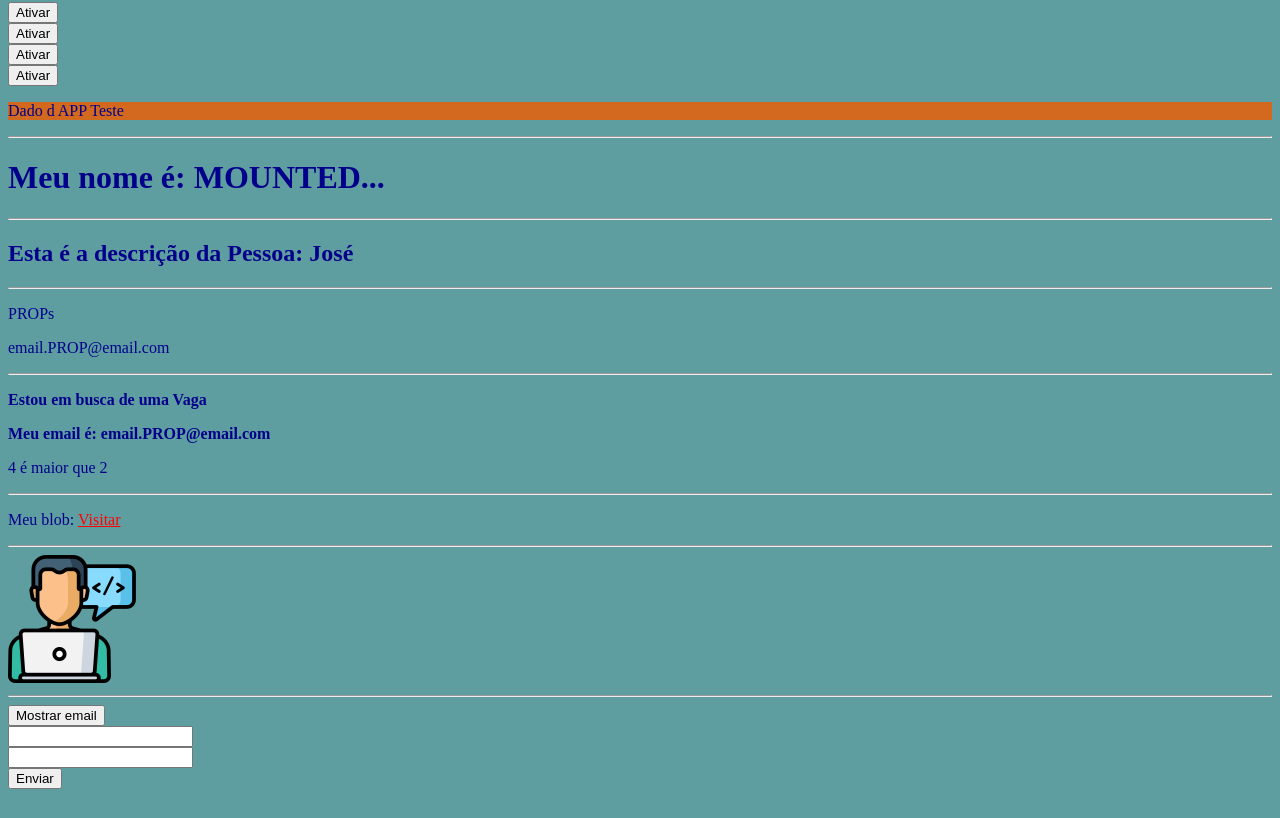
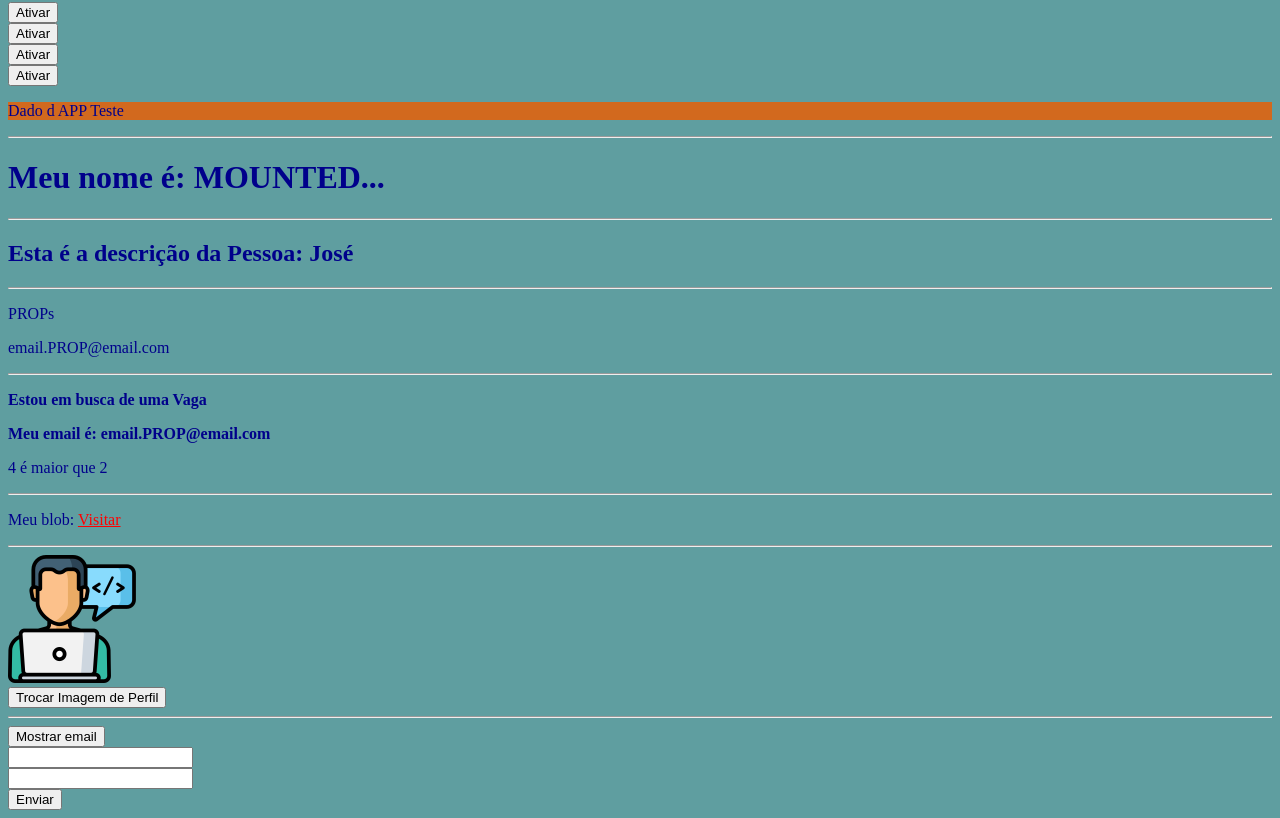
Before and after one commit to josemalcher/Hora-de-Codar-vue3, a Vue app in the folder 04-Utilizando-o-Vue-CLI/projeto_cli_vue/: page / in a window 1280 px wide. Shown: the part 397-1215 px from the top of the page. Before the commit the page ends 1194 px from the top, so only its background shows below. Built offline with nearby package versions, Linux system fonts and the light colour scheme.

Commit message:
18 - Emit

```diff
--- /dev/null
+++ b/04-Utilizando-o-Vue-CLI/projeto_cli_vue/src/components/MudarImagem.vue
@@ -0,0 +1,16 @@
+<template>
+  <div>
+    <button @click="$emit('mudarImagem')">Trocar Imagem de Perfil</button>
+  </div>
+</template>
+
+<script>
+export default {
+  name: "MudarImagem",
+  emits:['mudarImagem']
+}
+</script>
+
+<style scoped>
+
+</style>
--- a/04-Utilizando-o-Vue-CLI/projeto_cli_vue/src/components/Picture.vue
+++ b/04-Utilizando-o-Vue-CLI/projeto_cli_vue/src/components/Picture.vue
@@ -1,16 +1,25 @@
 <template>
 <div>
   <img :src="avatar" :alt="desc">
+  <MudarImagem @mudarImagem="trocarImagem"/>
 </div>
 </template>
 
 <script>
+import MudarImagem from "./MudarImagem";
+
 export default {
   name: "Picture",
+  components: {MudarImagem},
   data(){
     return{
       avatar: '/img/avatar.png',
       desc: 'avatar do perfil'
+    }
+  },
+  methods:{
+    trocarImagem(){
+      this.avatar =  '/img/avatar2.png'
     }
   }
 }
```
Also changed, not shown: 04-Utilizando-o-Vue-CLI/projeto_cli_vue/public/img/avatar2.png (added), 1 other file (tests, documents, lock files or other folders).
